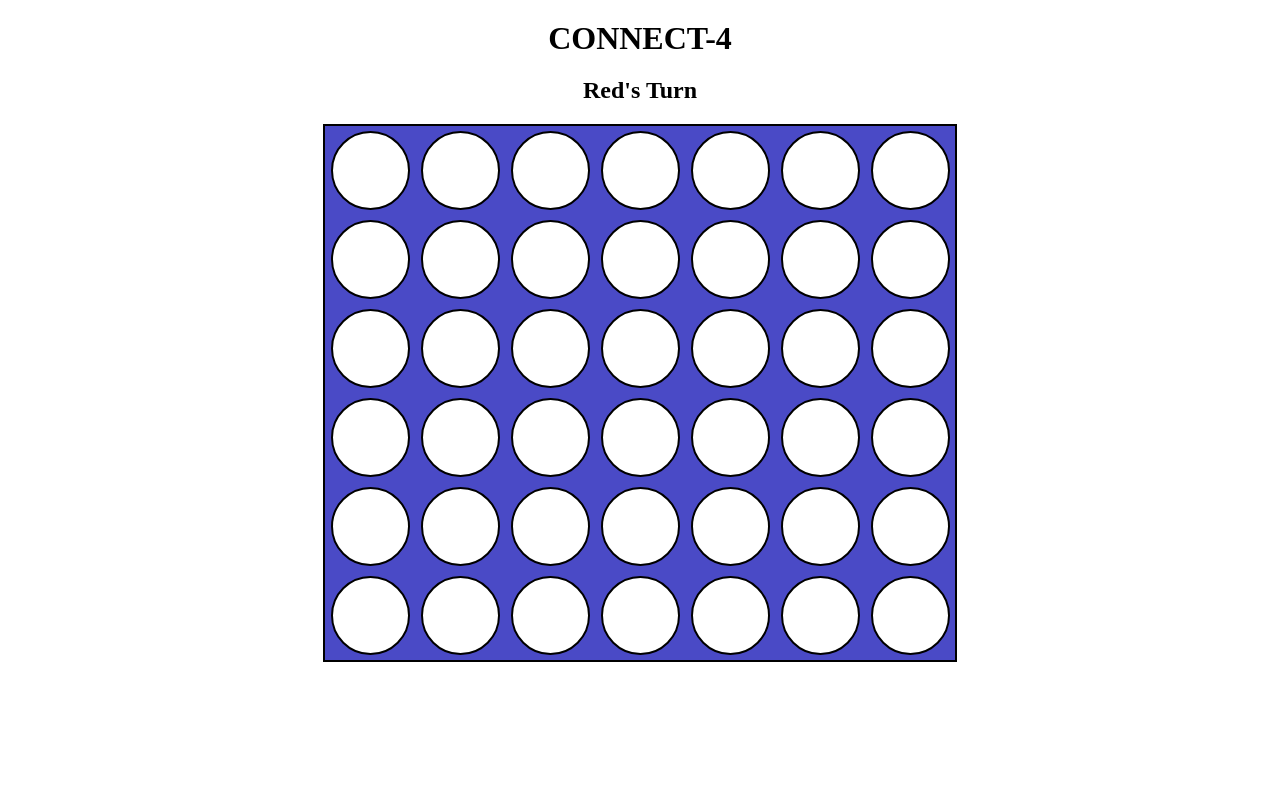
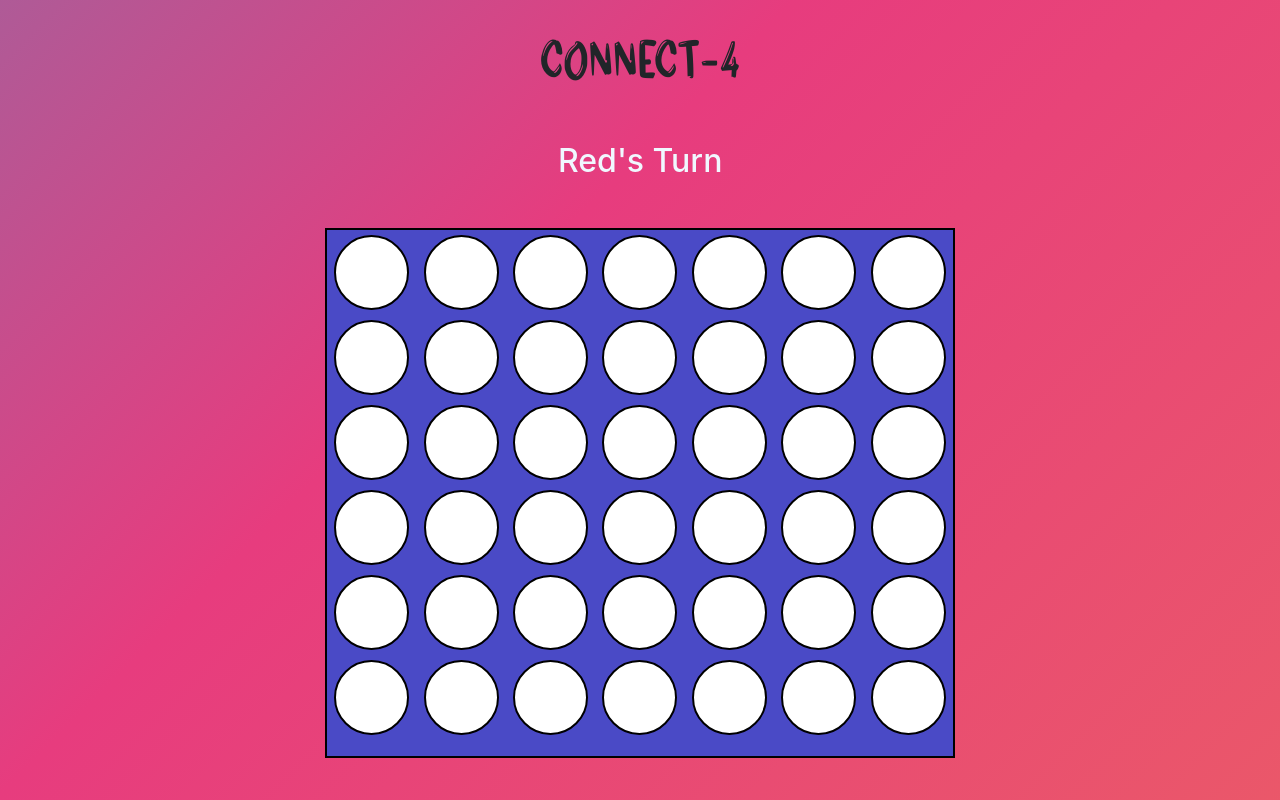
Before and after one commit to Hector5280g/Connect-4, a plain HTML site: page index.html in a window 1280 px wide. Drawn offline with nearby package versions, Linux system fonts and the light colour scheme.

Commit message:
Last push

```diff
--- a/app.js
+++ b/app.js
@@ -75,7 +75,9 @@ document.querySelectorAll(".column").forEach((e) => {
             turn++
             check('red')
             document.getElementById("whosturn").innerText = "Yellow's Turn"
+
         }
+
         //This Else IF statement changes the background color of the White circle to Yellow.
         else if (sum <= 6 && turn % 2 == 0) {
             document.getElementById(`${e.id}r${sum}`).style.backgroundColor = "yellow"
--- a/index.html
+++ b/index.html
@@ -5,6 +5,9 @@
     <meta charset="UTF-8">
     <meta http-equiv="X-UA-Compatible" content="IE=edge">
     <meta name="viewport" content="width=device-width, initial-scale=1.0">
+    <link rel="stylesheet" href="path/to/bootstrap/css/bootstrap.min.css">
+    <link rel="stylesheet"href="https://cdnjs.cloudflare.com/ajax/libs/animate.css/4.1.1/animate.min.css" />
+<link rel="stylesheet" href="path/to/font-awesome/css/font-awesome.min.css">
     <title>Document</title>
     <link rel="stylesheet" href="style.css">
 </head>
@@ -75,7 +78,8 @@
 
 
     </div>
-
+    <div class="d-flex flex-column justify-content-center w-100 h-100">
+    </div>
 
 </body>
 <script src="app.js"></script>
--- a/style.css
+++ b/style.css
@@ -1,20 +1,38 @@
+@font-face {
+    font-family: Fase;
+    src: url(./fase-bulan-font/FaseBulan-BW633.otf);
+}
+
+
 *{
     margin: 0;
     padding: 0;
+
 }
 body{
     display: grid;
     place-items: center;
-}
+        background: linear-gradient(-45deg, #ee7752, #e73c7e, #23a6d5, #23d5ab);
+        background-size: 400% 400%;
+        animation: gradient 15s ease infinite;
+        height: 100vh;
+    }
+
 
 h1{
+    font-family: Fase, sans-serif;
+    font-size: 50px;
     text-align: center;
     margin: 20px 0 20px 0;
+    animation: heartBeat 1s;
 }
 h2{
+    color: aliceblue;
+    animation: pulse 1s infinite;
     text-align: center;
     margin-bottom: 20px;
 }
+
 
 .board{
     display: grid;
@@ -80,3 +98,14 @@ ul:hover{
     }
 
 }
+@keyframes gradient {
+	0% {
+		background-position: 0% 50%;
+	}
+	50% {
+		background-position: 100% 50%;
+	}
+	100% {
+		background-position: 0% 50%;
+	}
+}
```
Also changed, not shown: fase-bulan-font/FaseBulan-BW633.otf (added), fase-bulan-font/info.txt (added), 1 other file.
